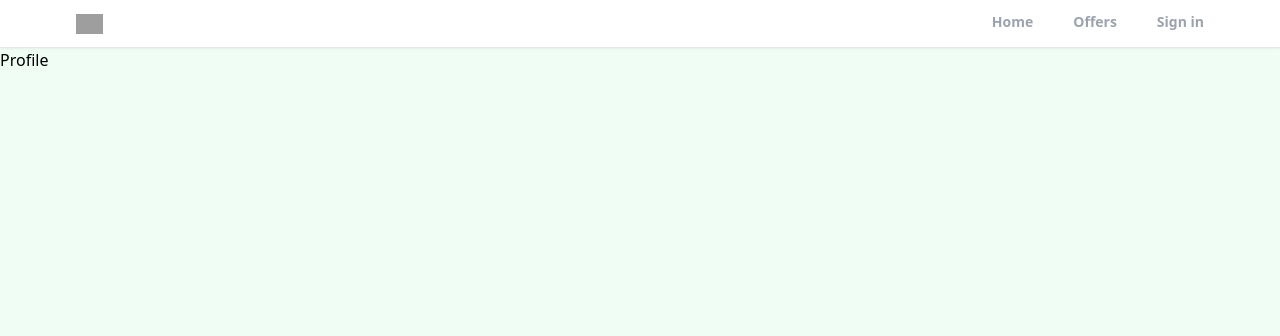
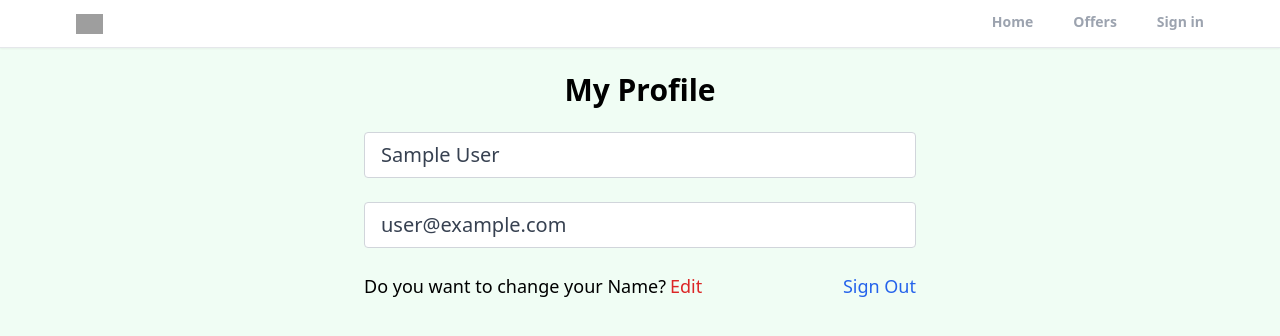
Before and after one commit to praveen-coded/realtor-clone-react, a React (Create React App) app: page /profile in a window 1280 px wide. Shown: the top 336 px of the page. Built offline with nearby package versions, Linux system fonts and the light colour scheme; no server answers; sample sign-in values are in the browser's storage; grey boxes are pictures that could not be loaded.

Commit message:
create private route and custom hook for protection the profile page

```diff
--- a/src/App.js
+++ b/src/App.js
@@ -3,6 +3,7 @@
 import Profile from './pages/Profile';
 import SignIn from './pages/SignIn';
 import SignUp from './pages/SignUp';
+import PrivateRoute from './components/PrivateRoute';
 import ForgotPassword from './pages/ForgotPassword';
 import Offers from './pages/Offers';
 import Header from './components/Header';
@@ -16,7 +17,9 @@
                 <Header />
                 <Routes>
                     <Route path="/" element={<Home />} />
-                    <Route path="/profile" element={<Profile />} />
+                    <Route path="/profile" element={<PrivateRoute />}>
+                        <Route path="/profile" element={<Profile />} />
+                    </Route>
                     <Route path="/sign-in" element={<SignIn />} />
                     <Route path="/sign-up" element={<SignUp />} />
                     <Route
--- /dev/null
+++ b/src/components/PrivateRoute.jsx
@@ -0,0 +1,10 @@
+import { Outlet, Navigate } from 'react-router-dom';
+import { useAuthStatus } from '../hooks/useAuthStatus';
+
+export default function PrivateRoute() {
+    const { loggedIn, checkingStatus } = useAuthStatus();
+    if (checkingStatus) {
+        return <h3>Loading...</h3>;
+    }
+    return loggedIn ? <Outlet /> : <Navigate to="/sign-in" />;
+}
--- /dev/null
+++ b/src/hooks/useAuthStatus.jsx
@@ -0,0 +1,19 @@
+import { getAuth, onAuthStateChanged } from 'firebase/auth';
+import { useEffect, useState } from 'react';
+
+export function useAuthStatus() {
+    const [loggedIn, setLoggedIn] = useState(false);
+    const [checkingStatus, setCheckingStatus] = useState(true);
+
+    useEffect(() => {
+        const auth = getAuth();
+        onAuthStateChanged(auth, (user) => {
+            if (user) {
+                setLoggedIn(true);
+            }
+            setCheckingStatus(false);
+        });
+    }, []);
+
+    return { loggedIn, checkingStatus };
+}
--- a/src/pages/Profile.jsx
+++ b/src/pages/Profile.jsx
@@ -1,3 +1,60 @@
+import { getAuth } from 'firebase/auth';
+import { useState } from 'react';
+import { useNavigate } from 'react-router-dom';
+
 export default function Profile() {
-    return <div>Profile</div>;
+    const auth = getAuth();
+    const navigate = useNavigate();
+    const [formData, setFormData] = useState({
+        name: auth.currentUser.displayName,
+        email: auth.currentUser.email,
+    });
+    const { name, email } = formData;
+    function onLogout() {
+        auth.signOut();
+        navigate('/');
+    }
+    return (
+        <>
+            <section className="max-w-6xl mx-auto flex justify-center items-center flex-col">
+                <h1 className="text-3xl text-center mt-6 font-bold">
+                    My Profile
+                </h1>
+                <div className="w-full md:w-[50%] mt-6 px-3">
+                    <form>
+                        {/* Name Input*/}
+                        <input
+                            type="text"
+                            id="name"
+                            value={name}
+                            disabled
+                            className="mb-6 w-full px-4 py-2 text-xl text-gray-700 bg-white border border-gray-300 rounded transition ease-in-out"
+                        />
+
+                        {/* Email Input*/}
+                        <input
+                            type="email"
+                            id="email"
+                            value={email}
+                            disabled
+                            className="mb-6 w-full px-4 py-2 text-xl text-gray-700 bg-white border border-gray-300 rounded transition ease-in-out"
+                        />
+                        <div className="flex justify-between whitespace-nowrap text-sm sm:text-lg">
+                            <p className="flex items-center">
+                                Do you want to change your Name?
+                                <span className="text-red-600 hover:text-red-700 transition ease-in-out duration-200 ml-1 cursor-pointer">
+                                    Edit
+                                </span>
+                            </p>
+                            <p
+                                onClick={onLogout}
+                                className="text-blue-600 hover:text-blue-800 transition duration-200 ease-in-out cursor-pointer">
+                                Sign Out
+                            </p>
+                        </div>
+                    </form>
+                </div>
+            </section>
+        </>
+    );
 }
```
